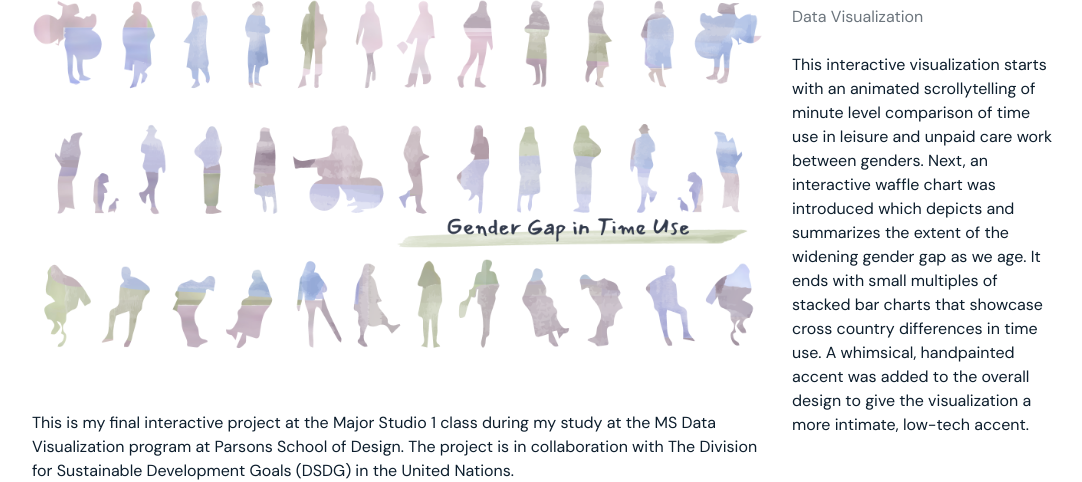
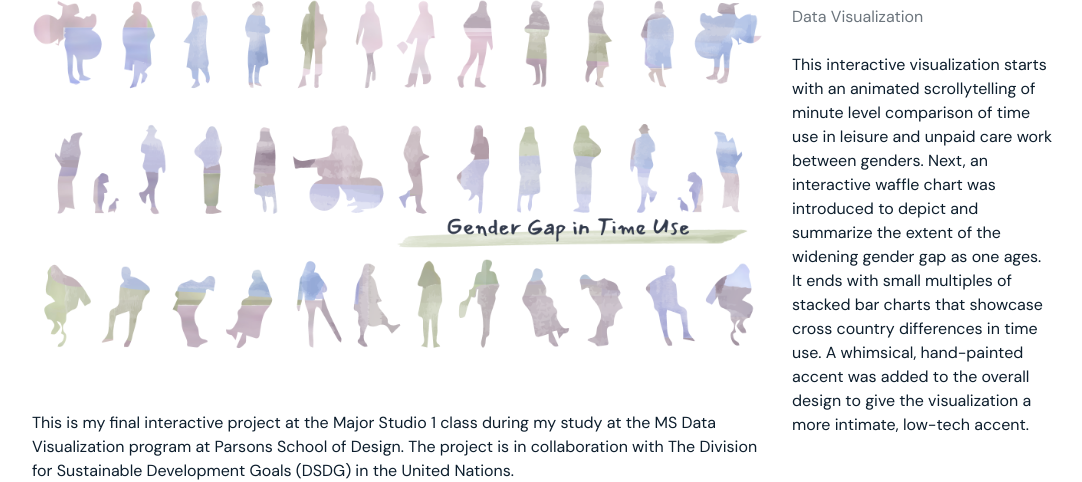
Before and after one commit to meanmodemoda/portfolio, a plain HTML site: page gendergap.html in a window 1280 px wide. Shown: the part 272-754 px from the top of the page, without its empty margins (50-1132 px from the left). Drawn offline with Linux system fonts and the light colour scheme.

Commit message:
description

```diff
--- a/gendergap.html
+++ b/gendergap.html
@@ -79,7 +79,7 @@
                 <p class="mb-4"><span class="text-muted">Data Visualization</span></p>
 
                 <div class="mb-5">
-                  <p>This interactive visualization starts with an animated scrollytelling of minute level comparison of time use in leisure and unpaid care work between genders. Next, an interactive waffle chart was introduced which depicts and summarizes the extent of the widening gender gap as we age. It ends with small multiples of stacked bar charts that showcase cross country differences in time use. A whimsical, handpainted accent was added to the overall design to give the visualization a more intimate, low-tech accent.
+                  <p>This interactive visualization starts with an animated scrollytelling of minute level comparison of time use in leisure and unpaid care work between genders. Next, an interactive waffle chart was introduced to depict and summarize the extent of the widening gender gap as one ages. It ends with small multiples of stacked bar charts that showcase cross country differences in time use. A whimsical, hand-painted accent was added to the overall design to give the visualization a more intimate, low-tech accent.
                   </p>
 
                 </div>
```
